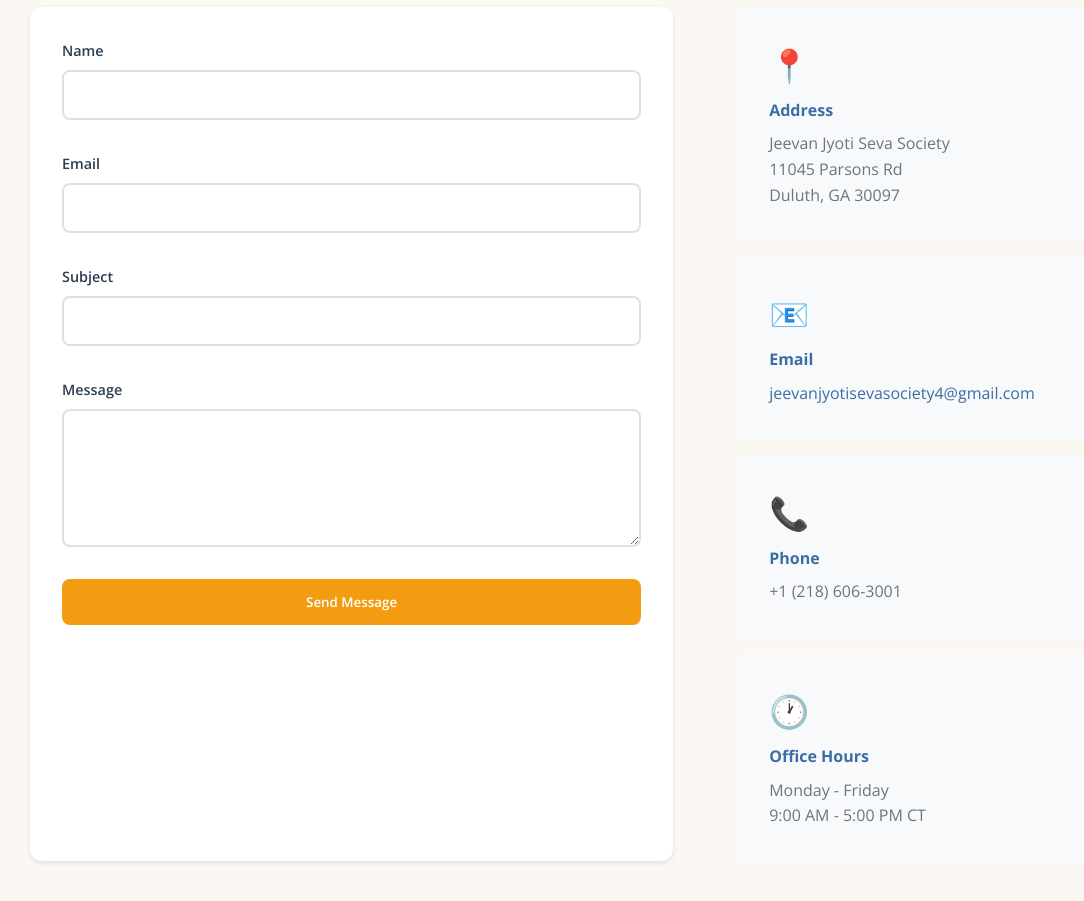
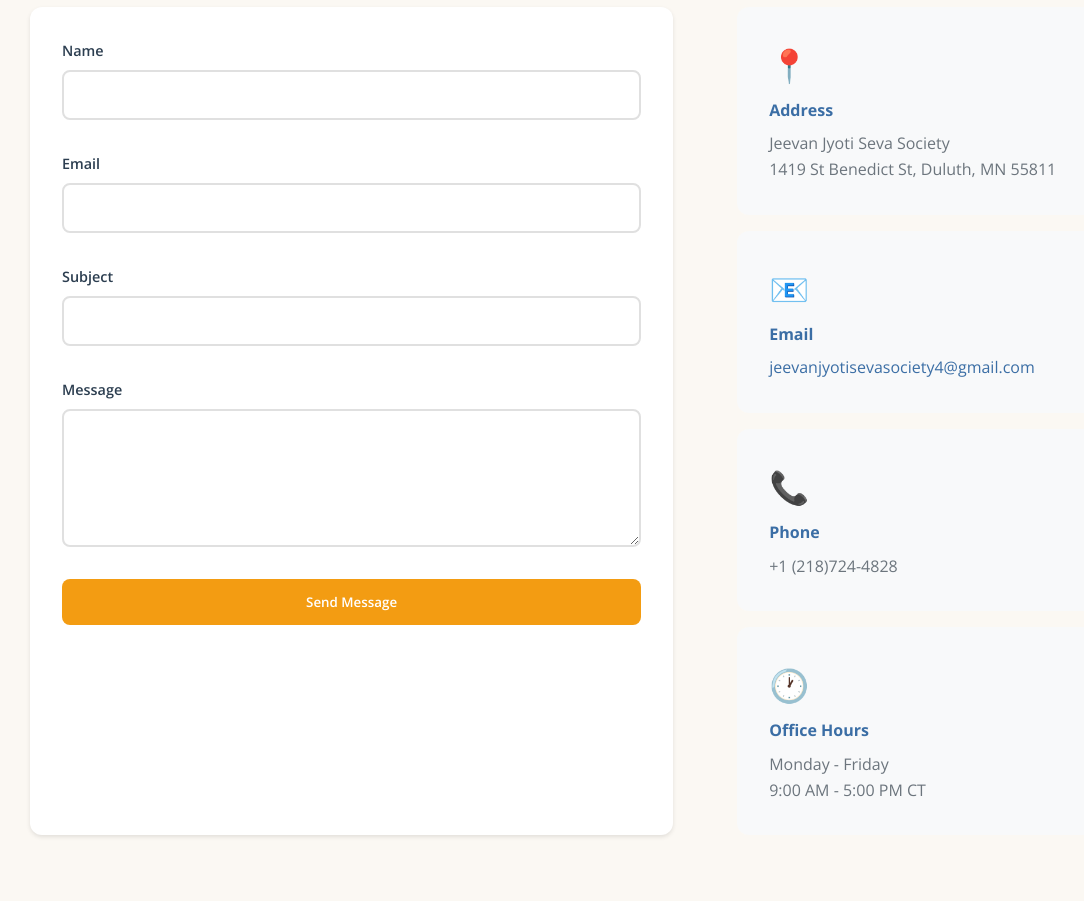
Before and after one commit to mahendragudipadu/jeevan-jyoti-seva-society-website, a plain HTML site: page index.html in a window 1280 px wide. Shown: the part 10380-11281 px from the top of the page, without its empty margins (42-1126 px from the left). Drawn offline with nearby package versions, Linux system fonts and the light colour scheme.

Commit message:
chabnges

```diff
--- a/index.html
+++ b/index.html
@@ -573,8 +573,8 @@
                             <div class="contact-icon">📍</div>
                             <h4>Address</h4>
                             <p>Jeevan Jyoti Seva Society<br>
-                            11045 Parsons Rd<br>
-                            Duluth, GA 30097</p>
+                           1419 St Benedict St,
+                            Duluth, MN 55811</p>
                         </div>
                         <div class="contact-card">
                             <div class="contact-icon">📧</div>
@@ -584,7 +584,7 @@
                         <div class="contact-card">
                             <div class="contact-icon">📞</div>
                             <h4>Phone</h4>
-                            <p>+1 (218) 606-3001</p>
+                            <p>+1 (218)724-4828</p>
                         </div>
                         <div class="contact-card">
                             <div class="contact-icon">🕐</div>
```
